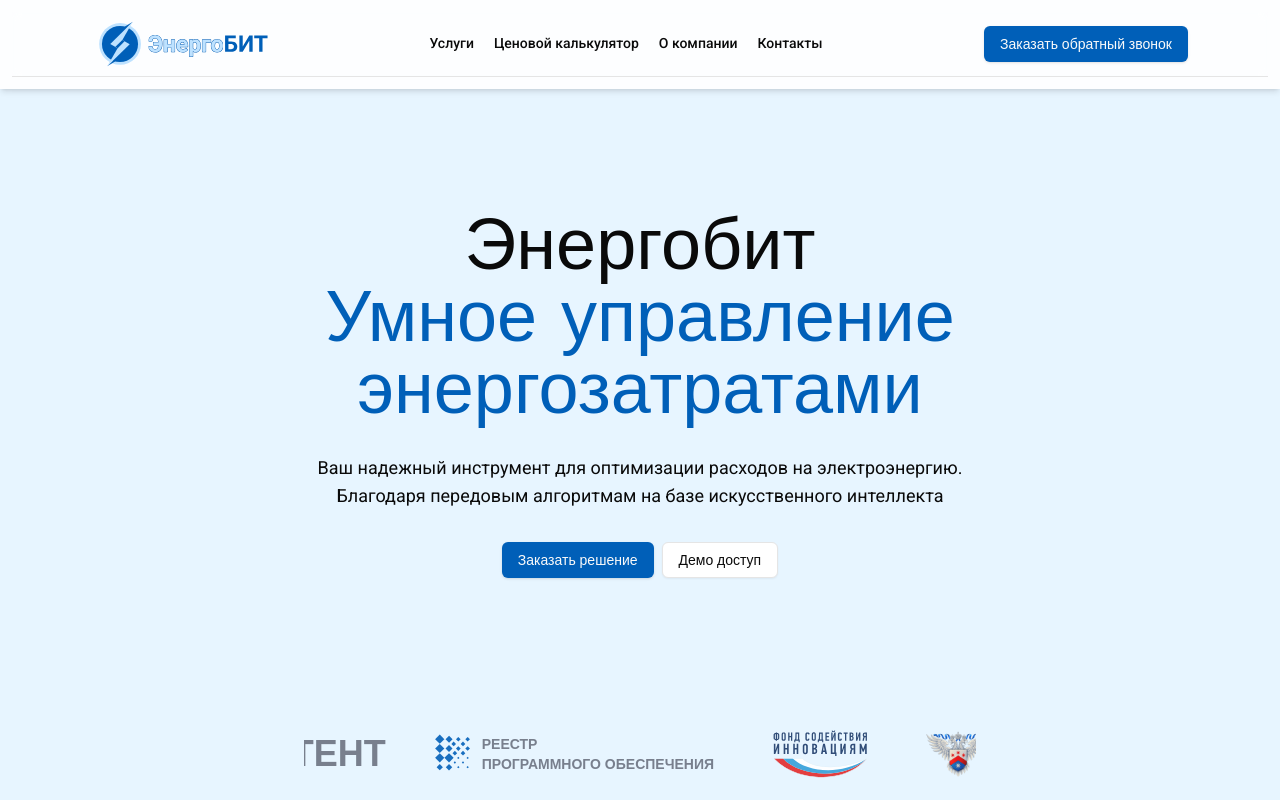
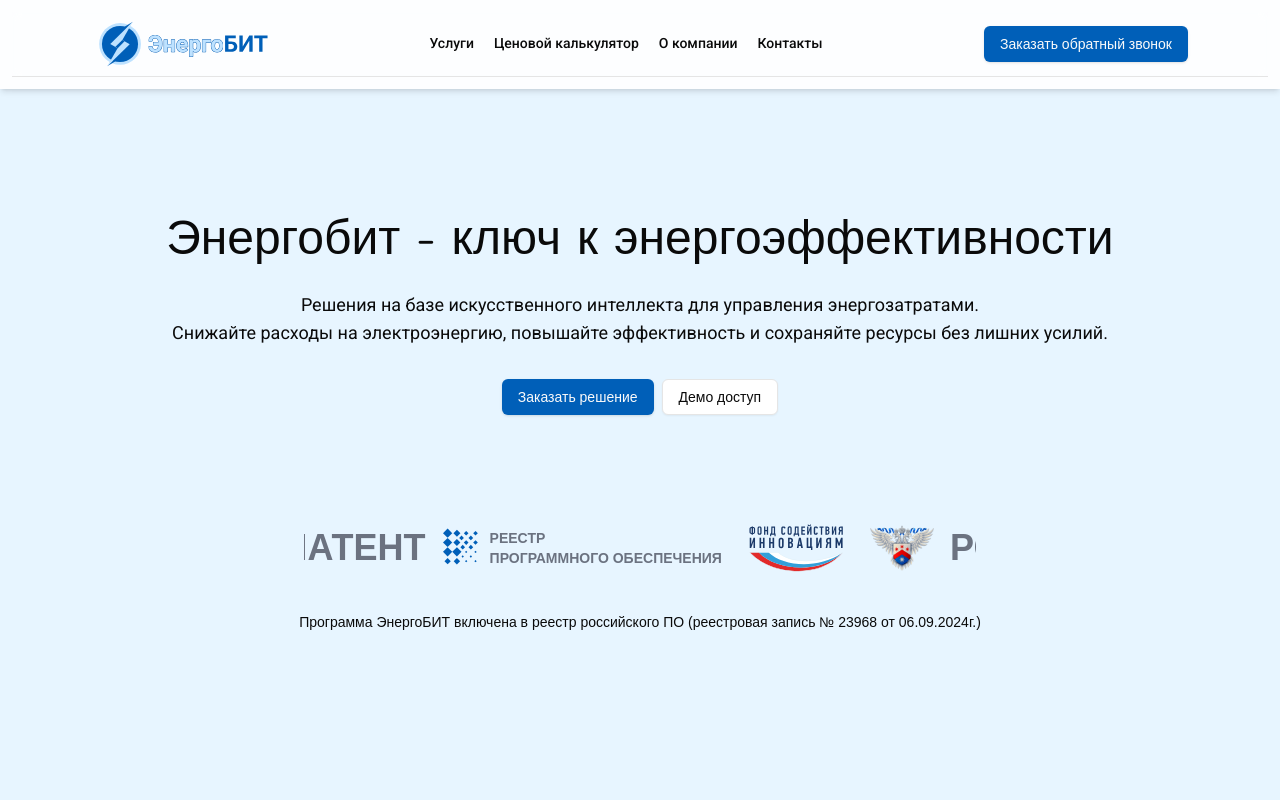
Before and after one commit to Markito97/test-vercel, a Next.js app: page / in a window 1280 px wide. Shown: the top 800 px of the page. Built offline with nearby package versions, Linux system fonts and the light colour scheme.

Commit message:
--wip change main title

```diff
--- a/app/page.tsx
+++ b/app/page.tsx
@@ -33,18 +33,12 @@
                   <div className="relative z-10 lg:h-auto pt-[90px] lg:pt-[90px] lg:min-h-[300px] flex flex-col items-center justify-center sm:mx-auto md:w-3/4 lg:mx-0 lg:w-full gap-4 lg:gap-8">
                     <div className="flex flex-col items-center">
                       <h1
-                        className={`${comicNeue.className} text-foreground text-4xl sm:text-5xl sm:leading-none lg:text-7xl`}
+                        className={`${comicNeue.className} text-4xl whitespace-nowrap sm:text-5xl sm:leading-none lg:text-5xl`}
                       >
-                        <span className="block text-foreground">
-                          Энергобит
-                        </span>
-                        <span className="text-brand block md:ml-0">
-                          Умное управление энергозатратами
-                        </span>
+                          Энергобит - ключ к энергоэффективности
                       </h1>
                       <p className={`${roboto.className} pt-2 text-foreground my-3 text-sm sm:mt-5 lg:mb-0 sm:text-base lg:text-lg`}>
-                        Ваш надежный инструмент для оптимизации расходов на электроэнергию.
-                        <br /> Благодаря передовым алгоритмам на базе искусственного интеллекта
+                        Решения на базе искусственного интеллекта для управления энергозатратами. <br /> Снижайте расходы на электроэнергию, повышайте эффективность и сохраняйте ресурсы без лишних усилий.
                       </p>
                     </div>
                     <div className="flex items-center gap-2">
@@ -65,7 +59,7 @@
         <WhatYouGetList />
         <PossibilitiesList />
         <ReviewsList />
-        <ContactUs/>
+        <ContactUs />
       </main>
     </div>
   );
--- a/components/ui/hero-marquee.tsx
+++ b/components/ui/hero-marquee.tsx
@@ -2,32 +2,21 @@
 import { FasieIcon } from "../icons/fasie-icon"
 import { RospatentIcon } from "../icons/rospatent-icon"
 import { RegisterIcon } from "../icons/register-icon"
-
-
+import Marquee from "react-fast-marquee";
 
 export const HeroMarquee = () => {
-    return <div className="pb-14 md:pb-24">
-        <div className="max-w-md md:max-w-lg lg:max-w-2xl mx-auto overflow-x-hidden">
-            <div className="relative w-full opacity-90 dark:opacity-70">
-                <div className="relative flex overflow-x-hidden">
-                    <div className="flex items-center gap-8 py-12 animate-marquee whitespace-nowrap">
-                        {[...Array(2)].map((_, i) => (
-                            <React.Fragment key={i}>
-                                <div className="flex-shrink-0 min-w-[100px]">
-                                    <FasieIcon />
-                                </div>
-                                <div className="flex-shrink-0 min-w-[100px]">
-                                    <RospatentIcon />
-                                </div>
-                                <div className="flex-shrink-0 min-w-[100px]">
-                                    <RegisterIcon />
-                                </div>
-                            </React.Fragment>
-                        ))}
-                    </div>
-                </div>
+    return (
+        <div className="pb-14 md:pb-24">
+            <div className="max-w-md md:max-w-lg lg:max-w-2xl mx-auto">
+                <Marquee speed={50} gradient={false}>
+                    <div className="min-w-[100px]"><FasieIcon /></div>
+                    <div className="min-w-[100px]"><RospatentIcon /></div>
+                    <div className="min-w-[100px]"><RegisterIcon /></div>
+                </Marquee>
             </div>
+            <p className="w-full text-center text-sm text-foreground-lighter mt-6 lg:mt-8">
+                    Программа ЭнергоБИТ включена в реестр российского ПО (реестровая запись № 23968 от 06.09.2024г.)
+                </p>
         </div>
-    </div>
-
+    );
 }
--- a/package.json
+++ b/package.json
@@ -23,6 +23,7 @@
     "next": "^15.1.7",
     "react": "^19.0.0",
     "react-dom": "^19.0.0",
+    "react-fast-marquee": "^1.6.5",
     "react-slick": "^0.30.3",
     "recharts": "^2.15.1",
     "slick-carousel": "^1.8.1",
```
Also changed, not shown: app/globals.css (line endings or trailing spaces), 1 other file (tests, documents, lock files or other folders).
